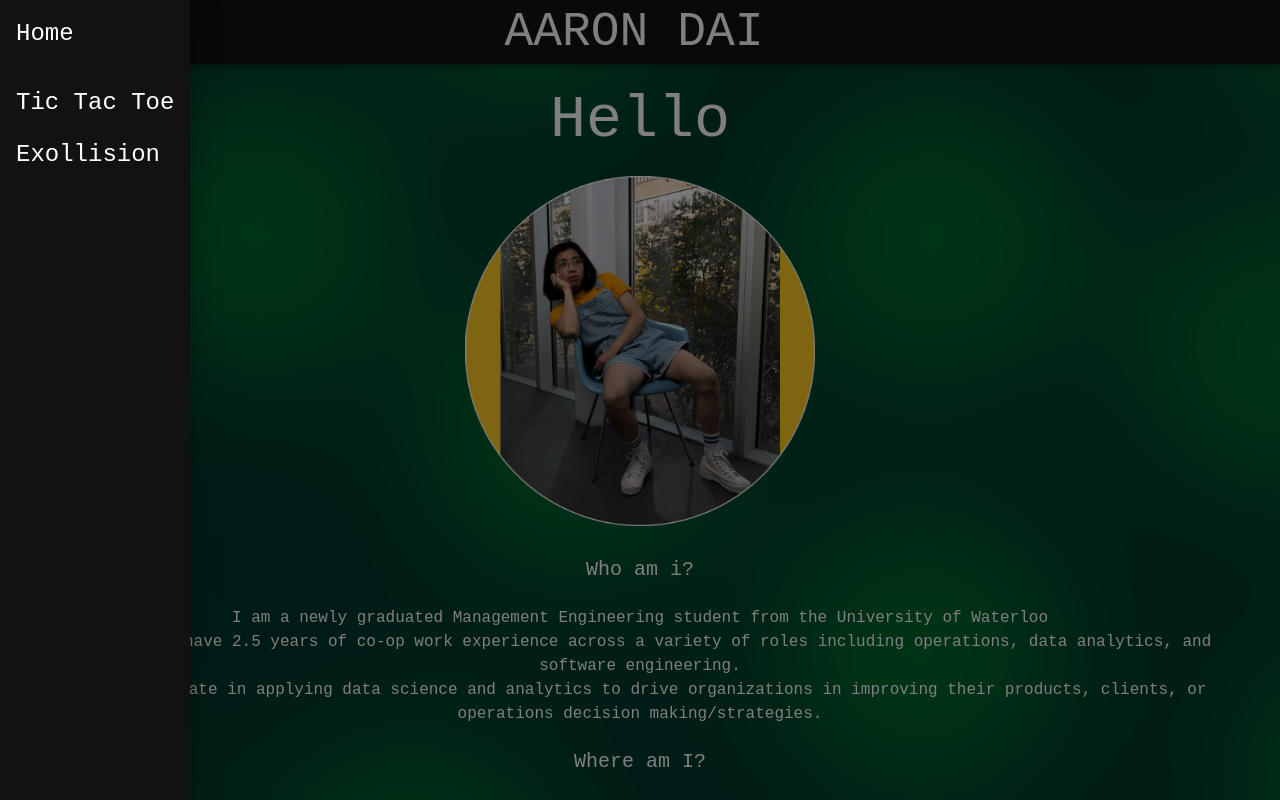
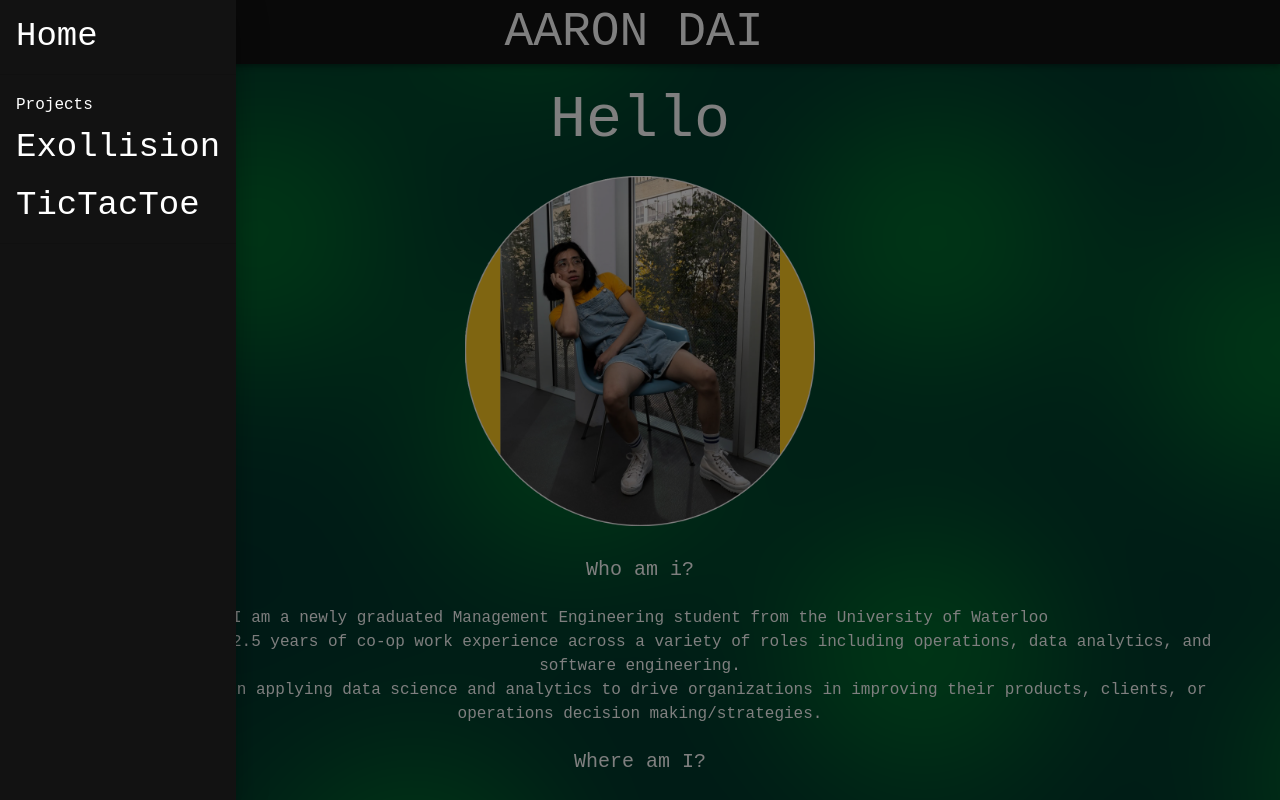
Before and after one commit to AaronDzf/AaronDzf.github.io, a React (Create React App) app in the folder Personal Website/my_website/: page / in a window 1280 px wide. Both pictures are taken after a click on the button "menu". Shown: the top 800 px of the page. Built offline with nearby package versions, Linux system fonts and the light colour scheme.

Commit message:
Changes to Drawer Visuals

```diff
--- a/Personal Website/my_website/src/App.css
+++ b/Personal Website/my_website/src/App.css
@@ -42,7 +42,7 @@ a.icon:visited {
 }
 
 .DrawerList-Text{
-  font-size: 24px;
+  font-size: large;
   color:white;
   text-decoration: none;
 }
--- a/Personal Website/my_website/src/App.js
+++ b/Personal Website/my_website/src/App.js
@@ -11,7 +11,7 @@ import { render } from '@testing-library/react';
 import { createTheme, ThemeProvider } from '@mui/material/styles';
 import {DrawerAppBar} from './components/mui';
 import CssBaseline from '@mui/material/CssBaseline';
-import { Container } from '@mui/material';
+import { Container, Typography } from '@mui/material';
 import { Box, List, ListItem, ListItemIcon, ListItemButton, Divider, ListItemText } from '@mui/material';
 
 
@@ -20,16 +20,25 @@ const DrawerList = () => {
     <div>
       <List>
         <ListItemButton>
-          <Link to="/" className='DrawerList-Text'>Home</Link>
+          <Link to="/" className='DrawerList-Text'>
+            <Typography variant="h4">Home</Typography>
+          </Link>
         </ListItemButton>
       </List>
       <Divider />
       <List>
+        <ListItem sx={{paddingBottom:0}}>
+          <Typography variant="subtitle1">Projects</Typography>
+        </ListItem>
         <ListItemButton>
-          <Link to="/TicTacToe" className='DrawerList-Text'>Tic Tac Toe</Link>
+          <Link to="/Exollision" className='DrawerList-Text'>
+            <Typography variant="h4">Exollision</Typography>
+          </Link>
         </ListItemButton>
         <ListItemButton>
-          <Link to="/Exollision" className='DrawerList-Text'>Exollision</Link>
+          <Link to="/TicTacToe" className='DrawerList-Text'>
+            <Typography variant="h4">TicTacToe</Typography>
+          </Link>
         </ListItemButton>
       </List>
       <Divider />
--- a/Personal Website/my_website/src/index.js
+++ b/Personal Website/my_website/src/index.js
@@ -40,17 +40,9 @@ const siteTheme = createTheme({
         }
       }
     },
-    MuiListItemText: {
-      styleOverrides: {
-        root: {
-          color: '#fff',
-          },
-      },
-    },
   },
   typography: {
     fontFamily: fontList.join(','),
-    gutterbottom: true,
     h3: {
       fontFamily: fontList.slice(1,3).join(','),
     }
```
